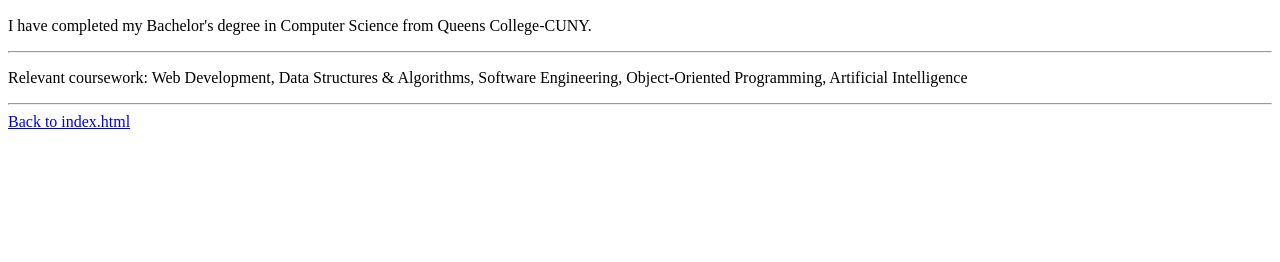
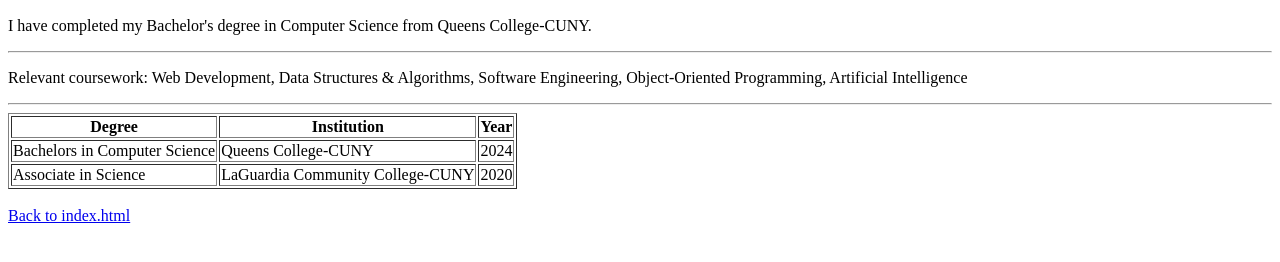
Before and after one commit to Pratiksha055/my-portfolio, a plain HTML site: page education.html in a window 1280 px wide. Shown: the part 50-312 px from the top of the page. Drawn offline with Linux system fonts and the light colour scheme.

Commit message:
Updated files

```diff
--- a/education.html
+++ b/education.html
@@ -11,6 +11,24 @@
     <hr>
     <p> Relevant coursework: Web Development, Data Structures & Algorithms, Software Engineering,  Object-Oriented Programming, Artificial Intelligence </p>
     <hr>
+    <table border="1">
+        <tr>
+            <th> Degree</th>
+            <th> Institution </th>
+            <th> Year </th>
+        </tr>
+        <tr>
+            <td> Bachelors in Computer Science </td>
+            <td> Queens College-CUNY </td>
+            <td> 2024 </td>
+        </tr>
+        <tr>
+            <td> Associate in Science </td>
+            <td> LaGuardia Community College-CUNY </td>
+            <td> 2020 </td>
+        </tr>
+        </table>
+        <br>
 
     <a href="index.html"> Back to index.html</a>
 
```
Also changed, not shown: experience.html (+8 -0 lines), index.html (+10 -0 lines), projects.html (+5 -1 lines), image.png (added).
